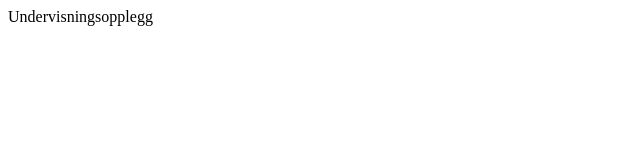
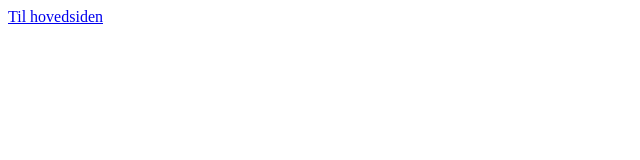
Before and after one commit to alexanderbjorndal/alexanderbjorndal.github.io, a plain HTML site: page index.html in a window 1280 px wide. Shown: the whole page, without its empty margins (0-640 px from the left). Drawn offline with Linux system fonts and the light colour scheme.

Commit message:
Index byttet

```diff
--- a/index.html
+++ b/index.html
@@ -3,6 +3,6 @@
 <head>
 </head>
 <body>
-	<article>Undervisningsopplegg <a href="Undervisningsopplegg.html"></a></article>
+	<a href="Undervisningsopplegg.html">Til hovedsiden</a>
 </body>
 </html>
```
